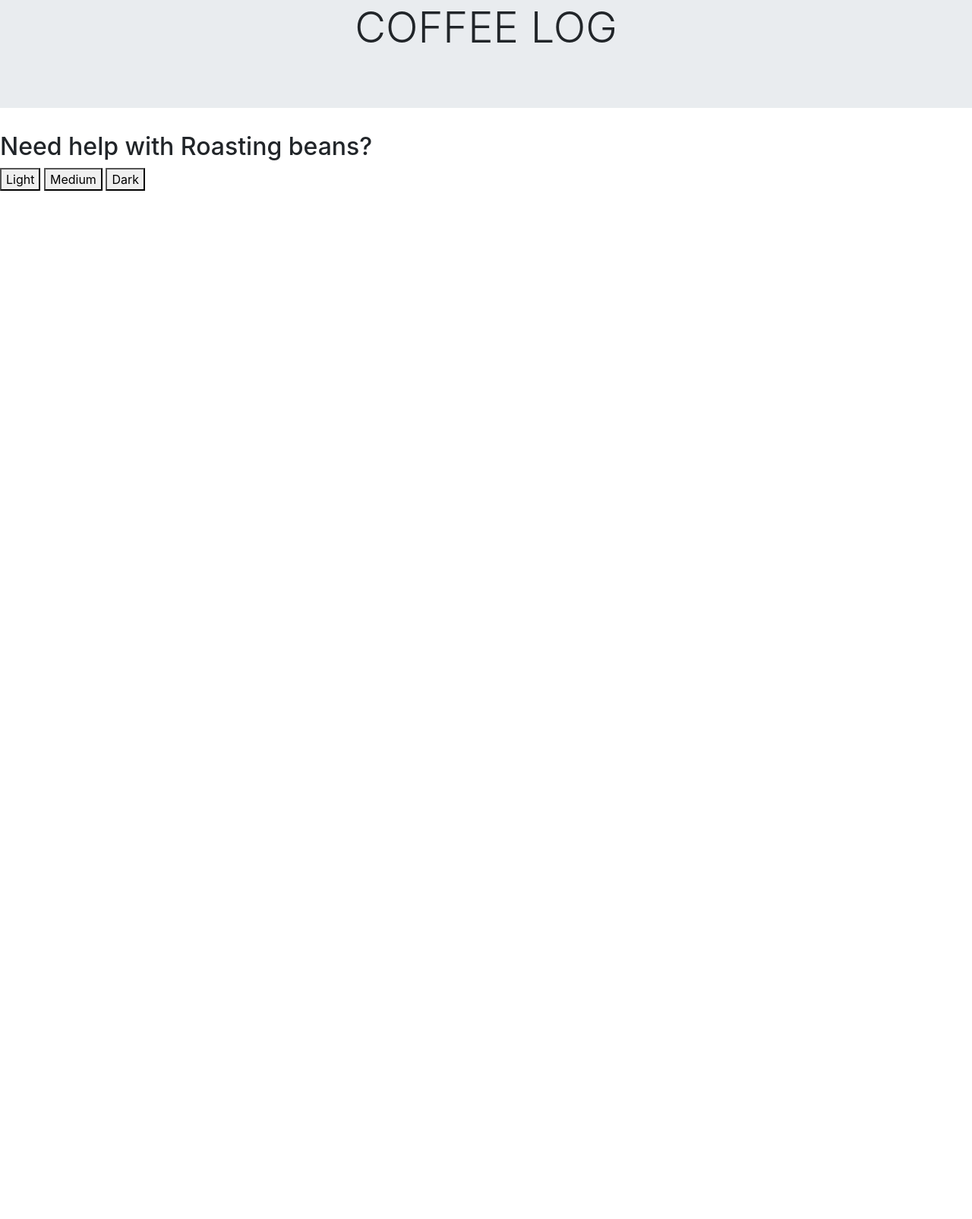
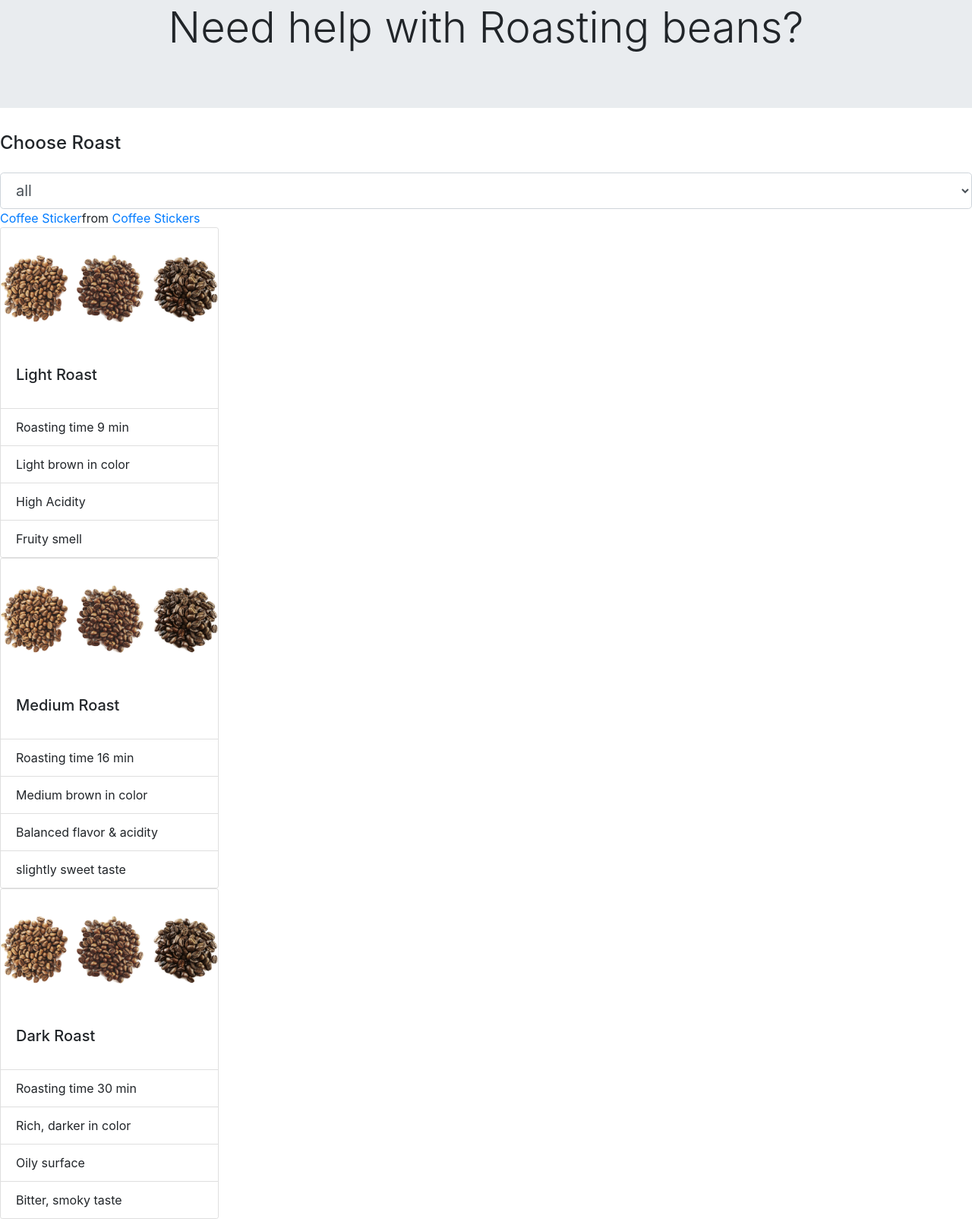
Before and after one commit to mmcgonigal/coffee_Project, a plain HTML site: page index.html in a window 1280 px wide. Shown: the part 61-1665 px from the top of the page at 76% size. Before the commit the page ends 800 px from the top, so only its background shows below. Drawn offline with nearby package versions, Linux system fonts and the light colour scheme; a script that the page names is missing.

Commit message:
draft for coffee

```diff
--- a/index.html
+++ b/index.html
@@ -11,25 +11,67 @@
 <body>
 <!--head-->
 <div class="jumbotron jumbotron-fluid d-none d-lg-block">
-    <h1 class="text-center display-4">COFFEE LOG</h1>
+    <h1 class="text-center display-4">Need help with Roasting beans?</h1>
 </div>
-<div>
-    <h2>Need help with Roasting beans?</h2>
-</div>
-<button id="light">Light</button>
-<button id="medium">Medium</button>
-<button id="dark">Dark</button>
+
+<label for="roast-selection">
+    <div class="form-group">
+        <h4>Choose Roast</h4>
+    </div>
+</label>
+<select class="form-control form-control-lg" id="roast-selection">
+    <option value="all">all</option>
+    <option value="light">light</option>
+    <option value="medium">medium</option>
+    <option value="dark">dark</option>
+
+</select>
 <!--dropdown for selecting roast-->
+<div class="tenor-gif-embed" id="gif" data-postid="20728051" data-share-method="host" data-aspect-ratio="1.06312" data-width="25%"><a href="https://tenor.com/view/coffee-gif-20728051">Coffee Sticker</a>from <a href="https://tenor.com/search/coffee-stickers">Coffee Stickers</a></div>
 
 
-<!--When selected, render kind of roast, about the roast, and list of coffees with the roast-->
-<div id="roast">
-<!--            <p id="roast_id"><p>-->
-<!--            <div><ul id="about_roast"></ul></div>-->
-            <div><ul id="roast_list"></ul></div>
+<div class="card light_roast" style="width: 18rem;">
+    <img src="img/roasts-extralarge%20copy.jpeg" class="card-img-top" alt="coffeebean">
+    <div class="card-body">
+        <h5 class="card-title">Light Roast</h5>
+    </div>
+    <ul class="list-group list-group-flush">
+        <li class="list-group-item">Roasting time 9 min</li>
+        <li class="list-group-item">Light brown in color</li>
+        <li class="list-group-item">High Acidity</li>
+        <li class="list-group-item">Fruity smell</li>
+    </ul>
+</div>
+<div class="card medium_roast" style="width: 18rem;">
+    <img src="img/roasts-extralarge%20copy.jpeg" class="card-img-top" alt="coffeebean">
+    <div class="card-body">
+        <h5 class="card-title">Medium Roast</h5>
+    </div>
+    <ul class="list-group list-group-flush">
+        <li class="list-group-item">Roasting time 16 min</li>
+        <li class="list-group-item">Medium brown in color</li>
+        <li class="list-group-item">Balanced flavor & acidity</li>
+        <li class="list-group-item">slightly sweet taste</li>
+    </ul>
+</div>
+<div class="card dark_roast" style="width: 18rem;">
+    <img src="img/roasts-extralarge%20copy.jpeg" class="card-img-top" alt="coffeebean">
+    <div class="card-body">
+        <h5 class="card-title">Dark Roast</h5>
+    </div>
+    <ul class="list-group list-group-flush">
+        <li class="list-group-item">Roasting time 30 min</li>
+        <li class="list-group-item">Rich, darker in color</li>
+        <li class="list-group-item">Oily surface</li>
+        <li class="list-group-item">Bitter, smoky taste</li>
+    </ul>
 </div>
 
 
+
+
+<script type="text/javascript" async src="https://tenor.com/embed.js"></script>
+<!--this is for coffee gif-->
 <script src="https://cdn.jsdelivr.net/npm/jquery@3.5.1/dist/jquery.slim.min.js" integrity="sha384-DfXdz2htPH0lsSSs5nCTpuj/zy4C+OGpamoFVy38MVBnE+IbbVYUew+OrCXaRkfj" crossorigin="anonymous"></script>
 <script src="https://cdn.jsdelivr.net/npm/bootstrap@4.6.1/dist/js/bootstrap.bundle.min.js" integrity="sha384-fQybjgWLrvvRgtW6bFlB7jaZrFsaBXjsOMm/tB9LTS58ONXgqbR9W8oWht/amnpF" crossorigin="anonymous"></script>
 <script src="https://code.jquery.com/jquery-2.2.4.js" integrity="sha256-iT6Q9iMJYuQiMWNd9lDyBUStIq/8PuOW33aOqmvFpqI=" crossorigin="anonymous"></script>
--- a/main.js
+++ b/main.js
@@ -29,11 +29,6 @@ let dark = $('#dark')
 //render div
 let roast = $('#roast')
 
-let l_detail = '<p>Light Roast</p> + <ul><li>Roasting time 9 min</li><li>Light brown in color</li><li>High Acidity</li><li>Fruity smell</li></ul>'
-
-let m_detail = '<p>Medium Roast</p> + <ul><li>Roasting time 16 min</li><li>Medium brown in color</li><li>Balanced flavor & acidity</li><li>slightly sweet taste</li></ul>'
-
-let d_detail = '<p>Dark Roast</p> + <ul><li>Roasting time 30 min</li><li>Rich, darker in color</li><li>Oily surface</li><li>Bitter, smoky taste</li></ul>'
 
 function renderCoffee(coffee){
     let roast_list = `<li>${coffee.name}</li>`
@@ -63,28 +58,3 @@ function coffeeList(roast){
     })
     return renderCoffeeList(selectedCoffees);
 }
-
-// function clickHandler(){
-//     if(e == light){
-//         roast.append(l_detail)
-//         coffeeList(e)
-//     }else if (e == medium){
-//         roast.append(m_detail)
-//         coffeeList(e)
-//     }else if (e == dark){
-//         roast.append(d_detail)
-//         coffeeList(e)
-//     }
-// }
-$('#light').click(function(){
-    roast.append(l_detail)
-    coffeeList(light)
-})
-$('#medium').click(function(){
-    roast.append(m_detail)
-    coffeeList(medium)
-})
-$('#dark').click(function(){
-    roast.append(d_detail)
-    coffeeList(dark)
-})
```
Also changed, not shown: img/roast-light copy 2.jpeg (added), img/roast-light copy 3.jpeg (added), img/roasts-dark copy.png (added), img/roasts-extralarge copy.jpeg (added), img/roasts-medium copy.png (added).
